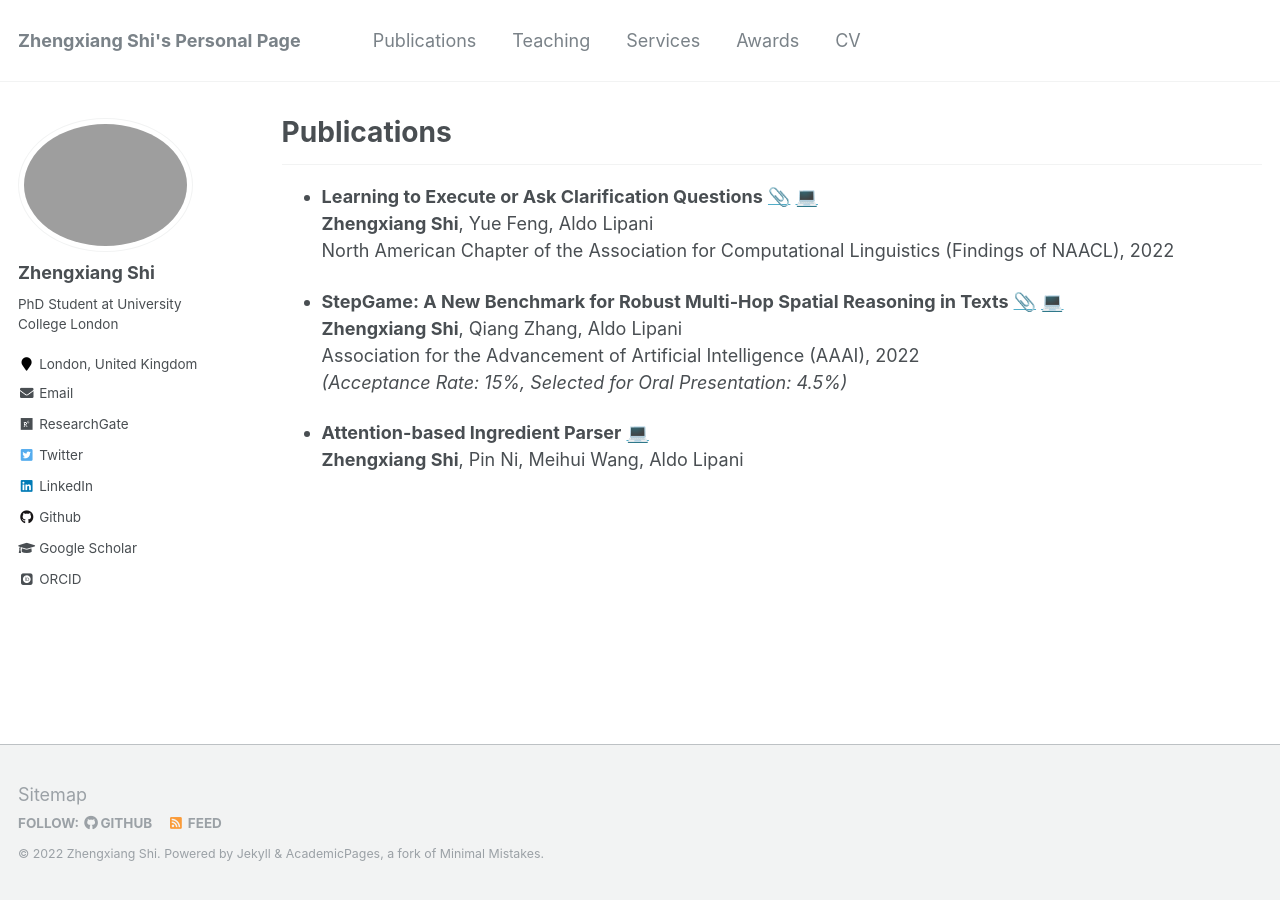
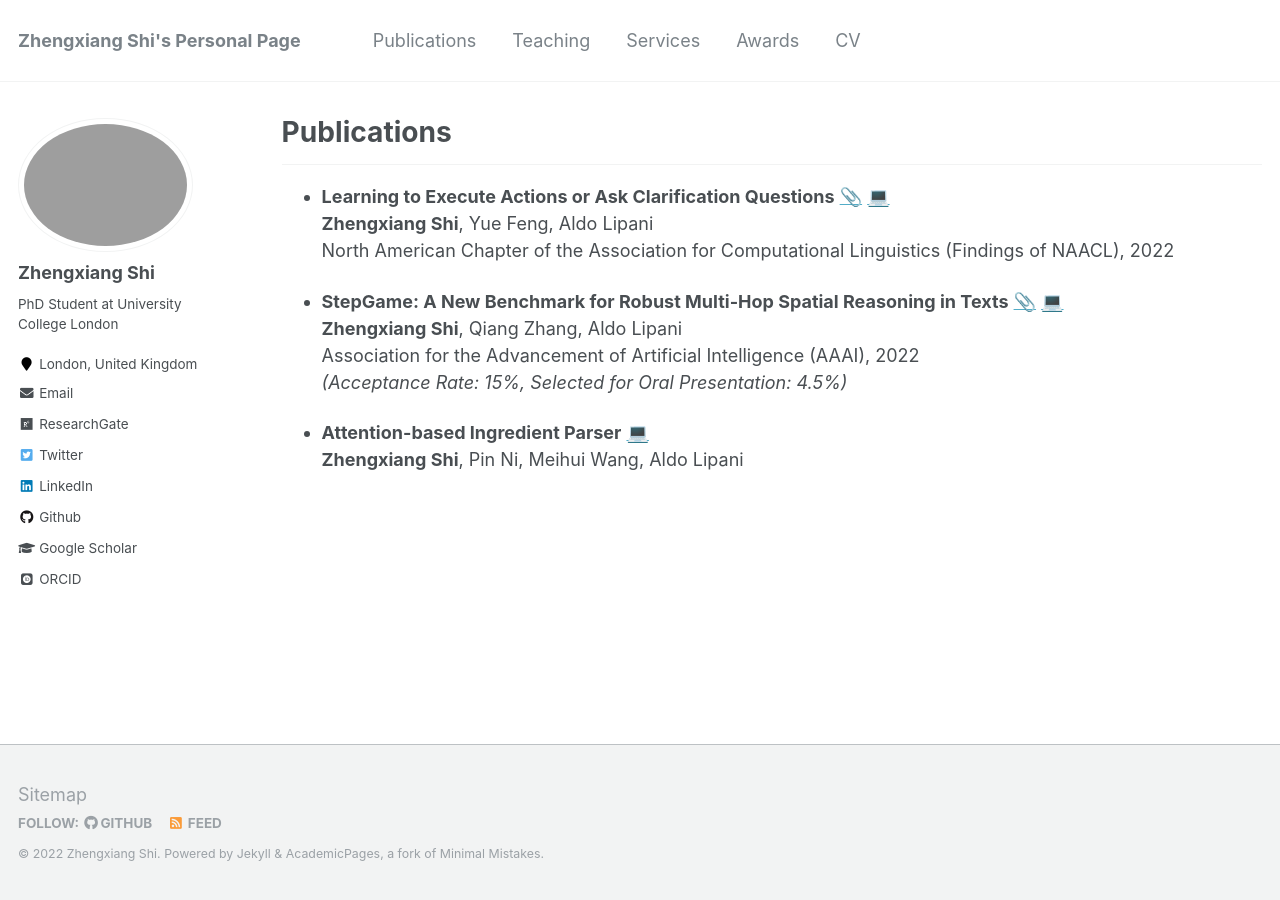
Before and after one commit to ZhengxiangShi/zhengxiangshi.github.io, a Jekyll site: the page built from _pages/publications.md, in a window 1280 px wide. Built offline with Jekyll 4.4.1, drawn with Linux system fonts in a browser that asks for light colours; emoji names are drawn with the system emoji font; some web fonts are replaced.

Commit message:
feat: update paper title

```diff
--- a/_pages/publications.md
+++ b/_pages/publications.md
@@ -7,7 +7,7 @@ author_profile: true
 
 
 ------
-* **Learning to Execute or Ask Clarification Questions** [:paperclip:](https://arxiv.org/abs/2204.08373) [:computer:](https://github.com/ZhengxiangShi/LearnToAsk) <br />
+* **Learning to Execute Actions or Ask Clarification Questions** [:paperclip:](https://arxiv.org/abs/2204.08373) [:computer:](https://github.com/ZhengxiangShi/LearnToAsk) <br />
   **Zhengxiang Shi**, Yue Feng, Aldo Lipani <br />
   North American Chapter of the Association for Computational Linguistics (Findings of NAACL), 2022 <br />
 
```
